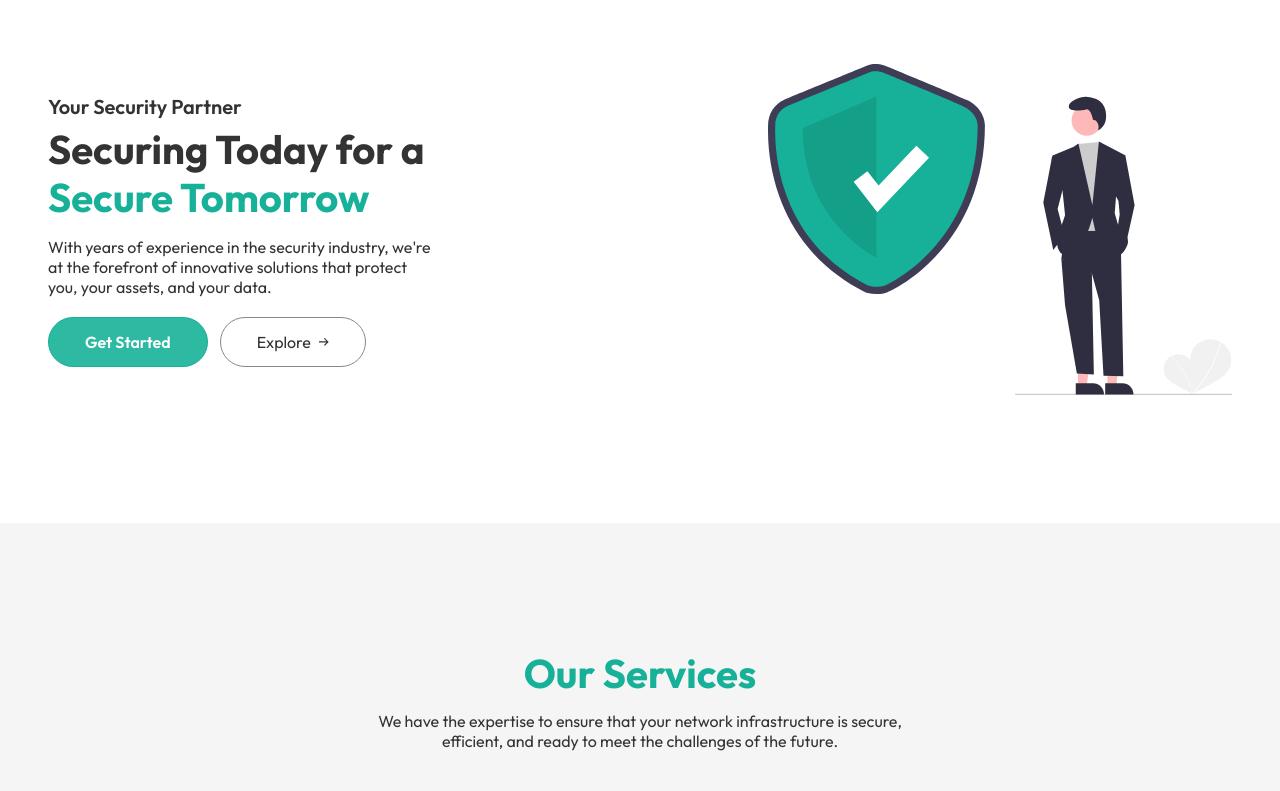
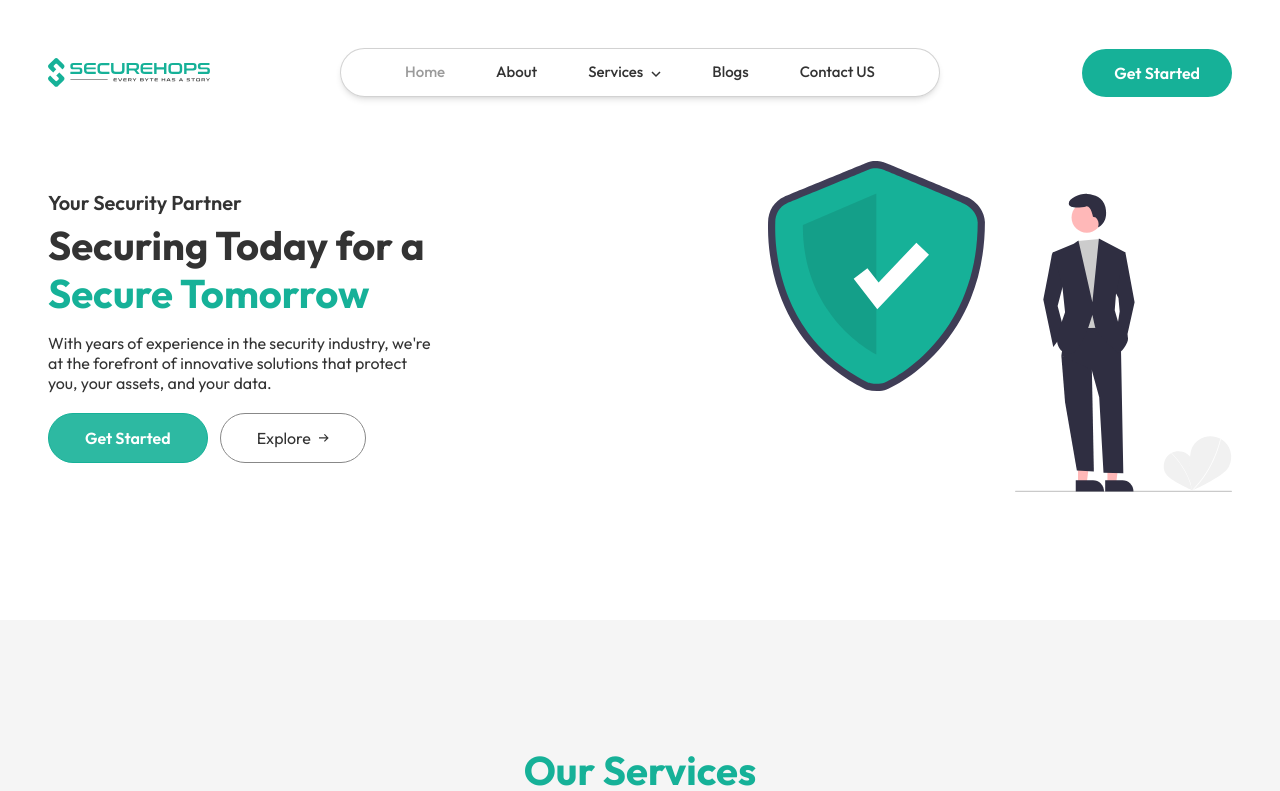
Before and after one commit to developer-256/secureHops-1st, a React (Vite) app: page / in a window 1280 px wide. Shown: the top 791 px of the page. Built offline with nearby package versions, Linux system fonts and the light colour scheme.

Commit message:
navbar with glassy effect

```diff
--- /dev/null
+++ b/src/components/NavBar.tsx
@@ -0,0 +1,57 @@
+import { useState } from "react";
+// svg with two types of colors
+const navArrow = (
+  <svg
+    width="10"
+    height="7"
+    viewBox="0 0 10 7"
+    fill="none"
+    xmlns="http://www.w3.org/2000/svg"
+  >
+    <path d="M1 1L5 5L9 1" stroke="#333333" stroke-width="1.5" />
+  </svg>
+);
+const navArrowHover = (
+  <svg
+    width="10"
+    height="7"
+    viewBox="0 0 10 7"
+    fill="none"
+    xmlns="http://www.w3.org/2000/svg"
+  >
+    <path d="M1 1L5 5L9 1" stroke="#9B9B9B" stroke-width="1.5" />
+  </svg>
+);
+
+function NavBar() {
+  const [arrow, setArrow] = useState(navArrow);
+  const toHover = () => {
+    setArrow(navArrowHover);
+  };
+  const toNotHover = () => {
+    setArrow(navArrow);
+  };
+
+  return (
+    <ul className="sticky top-12 mx-auto flex justify-between items-center rounded-full py-3 px-16 gap-10 border border-navGray text-regularText text-[15px] font-medium max-w-[600px] z-50 bg-white/40 backdrop-blur-[6px] shadow-md">
+      <li className="md:hover:text-hoverGray text-hoverGray cursor-pointer">
+        Home
+      </li>
+      <li className="md:hover:text-hoverGray cursor-pointer">About</li>
+      <li
+        className="md:hover:text-hoverGray flex items-center gap-2 cursor-pointer group/service"
+        onMouseOver={toHover}
+        onMouseOut={toNotHover}
+      >
+        <span>Services</span>
+        <span className="pt-1 group-hover/service:pb-2 group-hover/service:rotate-180">
+          {arrow}
+        </span>
+      </li>
+      <li className="md:hover:text-hoverGray cursor-pointer">Blogs</li>
+      <li className="md:hover:text-hoverGray cursor-pointer">Contact US</li>
+    </ul>
+  );
+}
+
+export default NavBar;
--- a/src/components/header.tsx
+++ b/src/components/header.tsx
@@ -1,31 +1,17 @@
 import logo from "../assets/svg/logo.svg";
-import downArrow from "../assets/svg/NavDownArrow.svg";
+// import NavBar from "./NavBar";
 
 function Header() {
   return (
-    <nav className="flex justify-between items-center">
+    <header className="flex justify-between items-center px-3 md:px-12">
       <img src={logo} alt="logo" />
-      <ul className="flex justify-between items-center rounded-full py-3 px-16 gap-10 border-[1.5px] border-black font-semibold">
-        <li className="md:hover:text-hoverGray text-hoverGray cursor-pointer">
-          Home
-        </li>
-        <li className="md:hover:text-hoverGray cursor-pointer">About</li>
-        <li className="md:hover:text-hoverGray flex items-center gap-2 cursor-pointer group/service">
-          <span>Services</span>
-          <span>
-            <img
-              className="w-3 pt-1 group-hover/service:pb-2 group-hover/service:rotate-180"
-              src={downArrow}
-            />
-          </span>
-        </li>
-        <li className="md:hover:text-hoverGray cursor-pointer">SOC</li>
-        <li className="md:hover:text-hoverGray cursor-pointer">Contact US</li>
-      </ul>
-      <button className="px-9 py-[14px] rounded-full text-white bg-[#16B198] font-semibold">
+
+      {/* <NavBar /> */}
+
+      <button className="px-8 py-3 rounded-full text-white bg-[#16B198] font-semibold">
         Get Started
       </button>
-    </nav>
+    </header>
   );
 }
 
--- a/src/pages/home.tsx
+++ b/src/pages/home.tsx
@@ -1,13 +1,15 @@
-// import Header from "../components/header";
+import Header from "../components/header";
 import MainImg from "../components/MainImg";
 import Grid from "../components/grid";
 import BanUnderGrid from "../components/BanUnderGrid";
 import Footer from "../components/footer";
+import NavBar from "../components/NavBar";
 
 function Home() {
   return (
     <div className="bg-white">
-      {/* <Header /> */}
+      <NavBar />
+      <Header />
       <MainImg />
       <Grid />
       <BanUnderGrid />
--- a/tailwind.config.js
+++ b/tailwind.config.js
@@ -7,13 +7,14 @@ export default {
   theme: {
     extend: {
       colors: {
+        navGray: '#C7C7C7CC',
         newGray: '#f5f5f5',
+        borderGray: '#C7C7C7',
+        newDarkGray: '#888888',
+        hoverGray: '#9B9B9B',
         hoverGreen: '#e2f5f2',
-        borderGray: '#C7C7C7',
         newGreen: '#16B198',
         BanUndGrdGreen: "#16B198E5",
-        newDarkGray: '#888888',
-        hoverGray: '#9B9B9B',
         regularText: '#333333'
       },
       fontFamily: {
```
Also changed, not shown: src/assets/svg/NavDownArrow.svg, src/index.css (line endings or trailing spaces).
